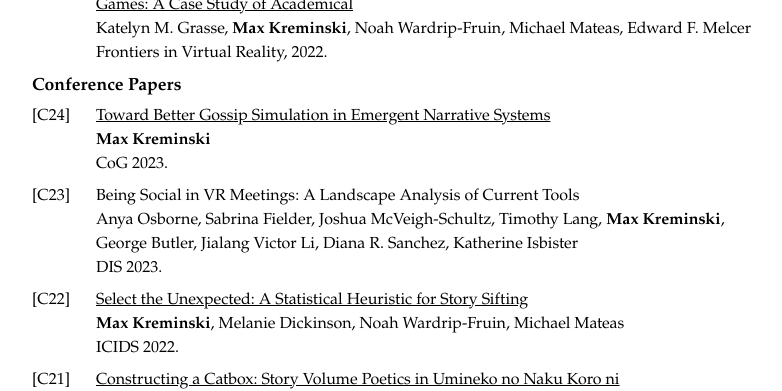
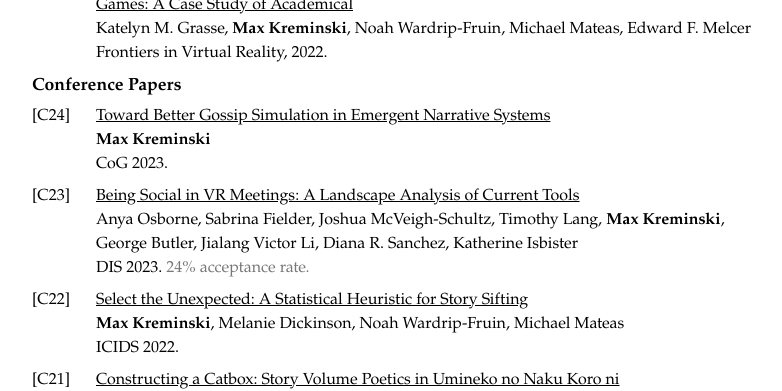
Before and after one commit to mkremins/mkremins.github.io, a Jekyll site: the page built from cv/index.html, in a window 1280 px wide and 900 px high, scrolled down 1445 px. Shown: the top 391 px of the window, without its empty margins (240-1022 px from the left). Built offline with Jekyll 4.4.1, drawn with Linux system fonts in a browser that asks for light colours.

Commit message:
Add PDF and acceptrate for DIS 2023 social VR paper

```diff
--- a/_data/publications.json
+++ b/_data/publications.json
@@ -12,12 +12,13 @@
 },
 {
   "title": "Being Social in VR Meetings: A Landscape Analysis of Current Tools",
-  "url": "",
+  "url": "https://mkremins.github.io/publications/SocialVR_DIS2023.pdf",
   "authors": ["Anya Osborne", "Sabrina Fielder", "Joshua McVeigh-Schultz", "Timothy Lang", "Max Kreminski", "George Butler", "Jialang Victor Li", "Diana R. Sanchez", "Katherine Isbister"],
   "year": "2023",
   "venue": "DIS",
   "venue_long": "Designing Interactive Systems",
-  "pubtype": "full"
+  "pubtype": "full",
+  "acceptrate": "24.1%"
 },
 {
   "title": "“Generator’s Haunted”: A Brief, Spooky Account of Hauntological Effects in the Player Experience of Procedural Generation",
```
Also changed, not shown: 1 other file.
